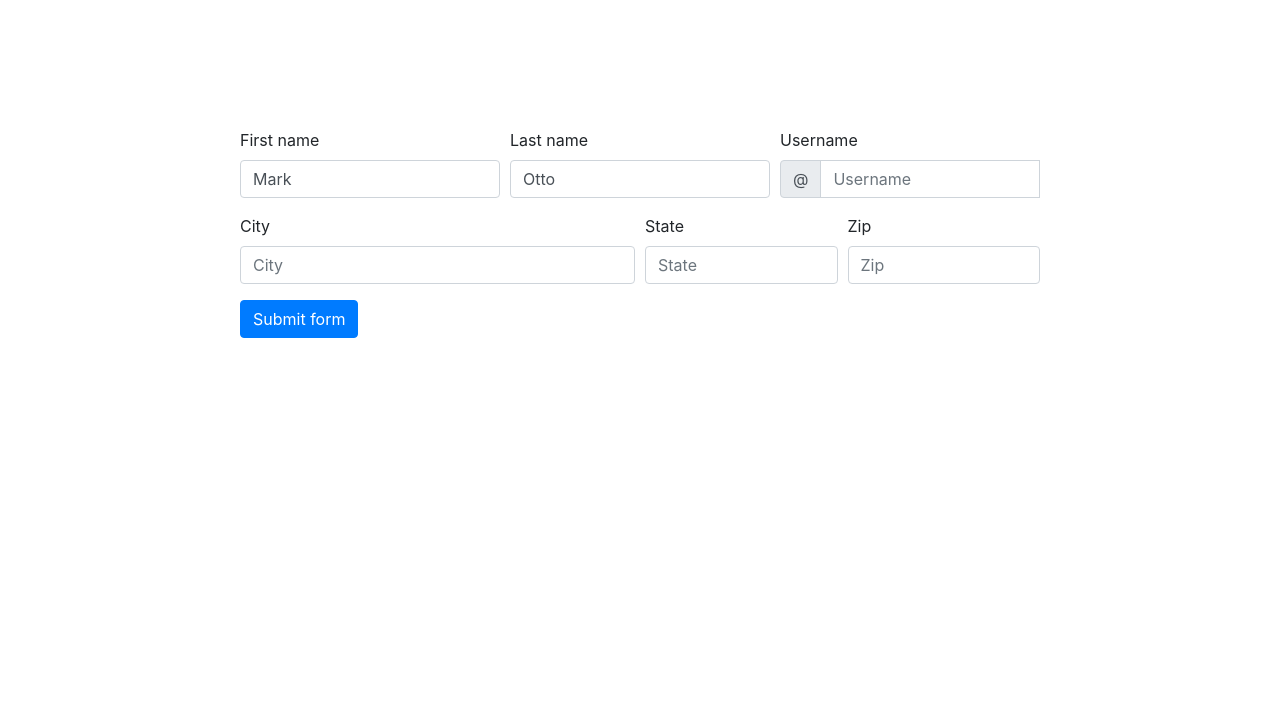
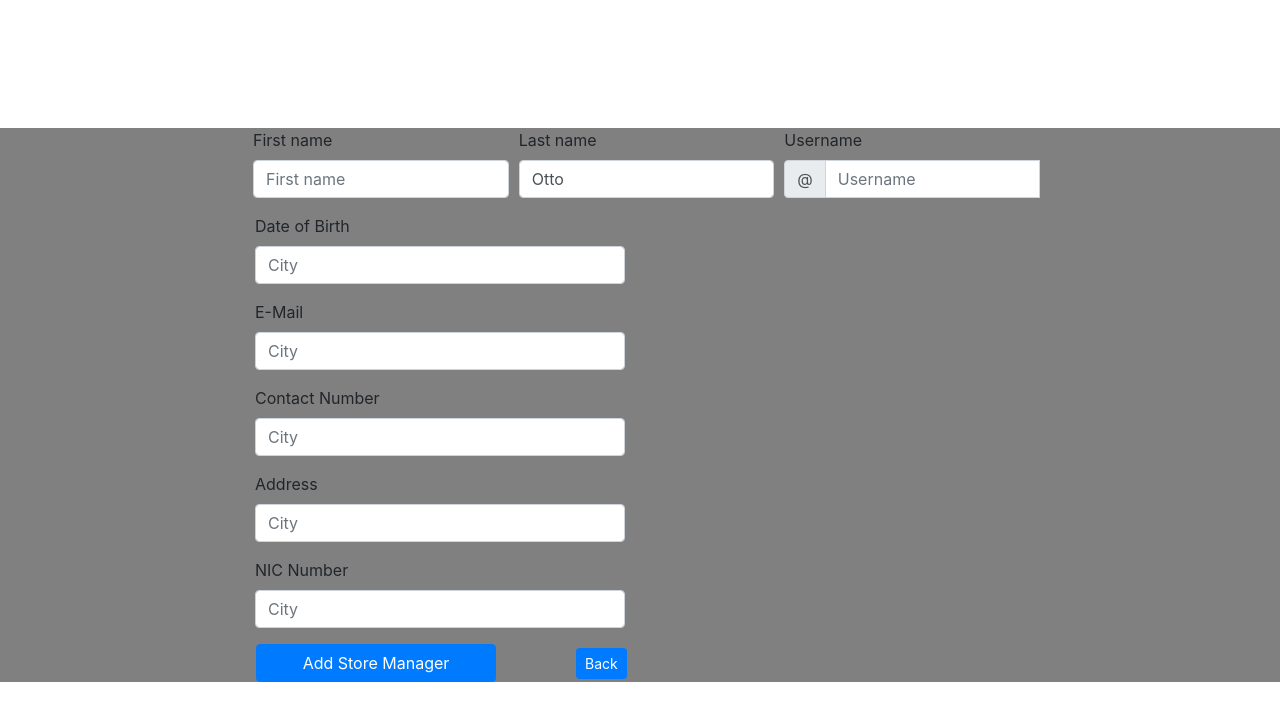
Before and after one commit to hewagekasunthilina/Fashion-Store-Shopping-Cart-System, a React (Create React App) app: page /AddStoreManager in a window 1280 px wide. Shown: the top 720 px of the page. Built offline with nearby package versions, Linux system fonts and the light colour scheme.

Commit message:
Mongo sb database checked

```diff
--- a/src/Components/Admin/AddStoreManager.jsx
+++ b/src/Components/Admin/AddStoreManager.jsx
@@ -3,13 +3,13 @@ import React, {Component} from "react";
 class AddStoreManager extends Component{
     render() {
         return(
-            <div>
+            <div className="backdrop" style={{backgroundColor:'grey'}}>
                 <form className="needs-validation" noValidate style={{width:'50rem', marginLeft:'15rem', marginTop:'8rem'}}>
-                    <div className="form-row">
+                    <div className="form-row" style={{marginLeft:'0.5rem'}}>
                         <div className="col-md-4 mb-3">
                             <label htmlFor="validationTooltip01">First name</label>
                             <input type="text" className="form-control" id="validationTooltip01"
-                                   placeholder="First name" value="Mark" required/>
+                                   placeholder="First name" value="" required/>
                                 <div className="valid-tooltip">
                                     Looks good!
                                 </div>
@@ -37,33 +37,50 @@ class AddStoreManager extends Component{
                             </div>
                         </div>
                     </div>
-                    <div className="form-row">
                     <div className="col-md-6 mb-3">
-                            <label htmlFor="validationTooltip03">City</label>
+                        <label htmlFor="validationTooltip03">Date of Birth</label>
                         <input type="text" className="form-control" id="validationTooltip03" placeholder="City"
                                required/>
                         <div className="invalid-tooltip">
                             Please provide a valid city.
                         </div>
                     </div>
-                        <div className="col-md-3 mb-3">
-                            <label htmlFor="validationTooltip04">State</label>
-                            <input type="text" className="form-control" id="validationTooltip04" placeholder="State"
+                    <div className="col-md-6 mb-3">
+                        <label htmlFor="validationTooltip03">E-Mail</label>
+                        <input type="text" className="form-control" id="validationTooltip03" placeholder="City"
                                required/>
                         <div className="invalid-tooltip">
-                                    Please provide a valid state.
+                            Please provide a valid city.
                         </div>
                     </div>
-                        <div className="col-md-3 mb-3">
-                            <label htmlFor="validationTooltip05">Zip</label>
-                            <input type="text" className="form-control" id="validationTooltip05" placeholder="Zip"
+                    <div className="col-md-6 mb-3">
+                        <label htmlFor="validationTooltip03">Contact Number</label>
+                        <input type="text" className="form-control" id="validationTooltip03" placeholder="City"
                                required/>
                         <div className="invalid-tooltip">
-                                    Please provide a valid zip.
+                            Please provide a valid city.
                         </div>
                     </div>
+                    <div className="col-md-6 mb-3">
+                        <label htmlFor="validationTooltip03">Address</label>
+                        <input type="text" className="form-control" id="validationTooltip03" placeholder="City"
+                               required/>
+                        <div className="invalid-tooltip">
+                            Please provide a valid city.
                         </div>
-                    <button className="btn btn-primary" type="submit">Submit form</button>
+                    </div>
+                    <div className="col-md-6 mb-3">
+                        <label htmlFor="validationTooltip03">NIC Number</label>
+                        <input type="text" className="form-control" id="validationTooltip03" placeholder="City"
+                               required/>
+                        <div className="invalid-tooltip">
+                            Please provide a valid city.
+                        </div>
+                    </div>
+                    <div className="form-group">
+                        <input type="submit" value="Add Store Manager" className="btn btn-primary" style={{marginLeft:'1rem', width:'15rem'}}/>
+                        <a className="btn btn-primary btn-sm" href="/BackAdmin" role="button" style={{marginLeft:'5rem'}}>Back</a>
+                    </div>
                 </form>
             </div>
         )
--- a/src/Components/Admin/Admin.jsx
+++ b/src/Components/Admin/Admin.jsx
@@ -5,6 +5,8 @@ class Admin extends Component{
     render() {
         return(
             <div className="row" style={{marginLeft:'-0.5rem', marginTop:'5rem'}}>
+                <div className="alert alert-primary" role="alert" style={{width:'100%'}}>
+                </div>
                 <div className="col-md-3">
                     <div className="card text-white bg-primary mb-3" style={{maxWidth:'18rem'}}>
                         <div className="card-header" style={{textAlign:'center'}}>New Category</div>
@@ -44,7 +46,11 @@ class Admin extends Component{
                         </div>
                     </div>
                 </div>
+                <div className="alert alert-primary" role="alert" style={{width:'100%'}}>
+                </div>
             </div>
+
+
         )
     }
 }
--- a/src/Routes.js
+++ b/src/Routes.js
@@ -12,6 +12,7 @@ class Routes extends Component{
     render() {
         return (
             <Fragment>
+                {/************************** Admin Part ***************************/}
                 <Route path={"/"} exact component={Home}/>
                 <Route path={"/Admin"} exact component={Admin}/>
                 <Route path={"/StorePanel"} exact component={StorePanel}/>
@@ -19,6 +20,7 @@ class Routes extends Component{
                 <Route path={"/AddCategory"} exact component={AddCategory}/>
                 <Route path={"/BackAdmin"} exact component={Admin}/>
                 <Route path={"/AddStoreManager"} exact component={AddStoreManager}/>
+                {/**********************************************************************/}
             </Fragment>
         );
     }
```
Also changed, not shown: 2 other files (tests, documents, lock files or other folders). Lines whose indentation alone changed are shown as unchanged.
